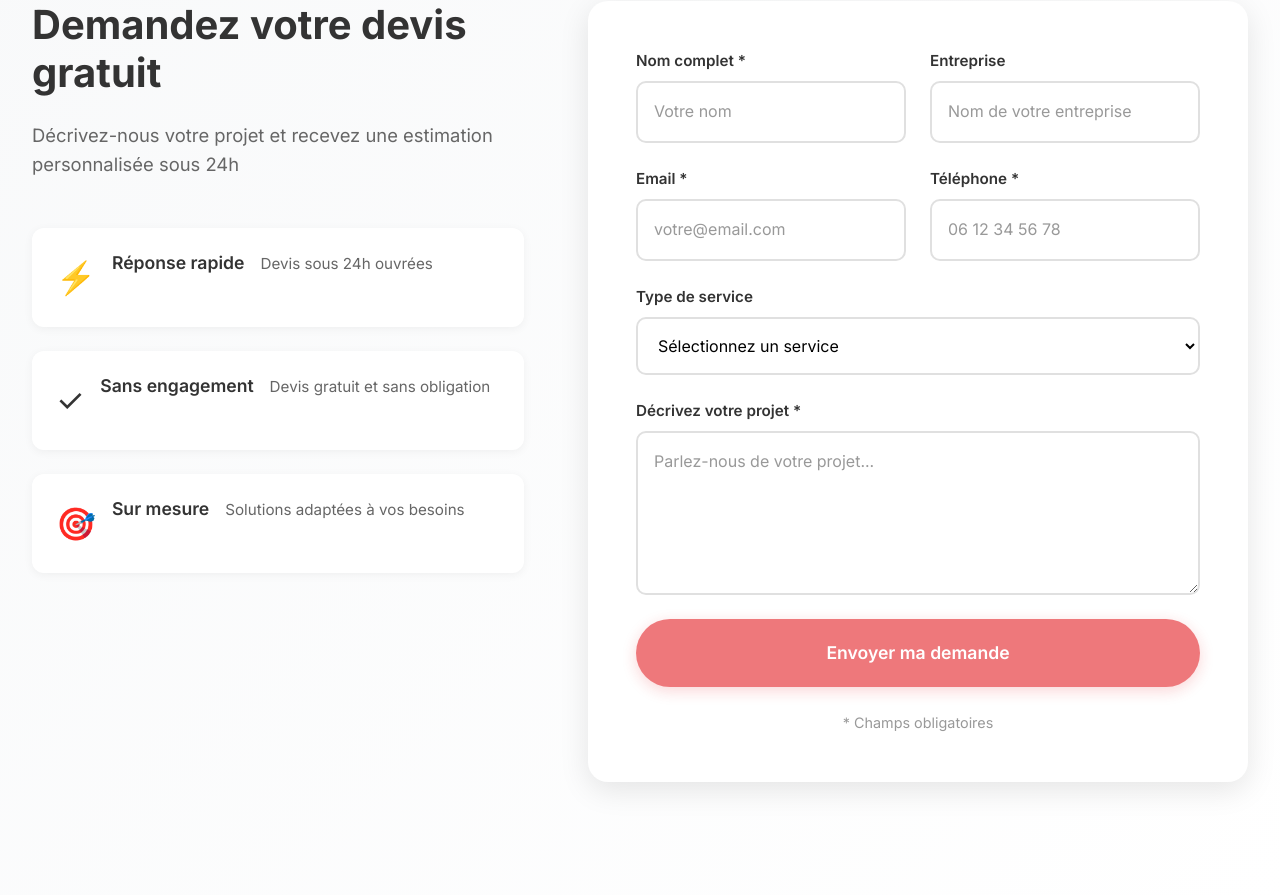
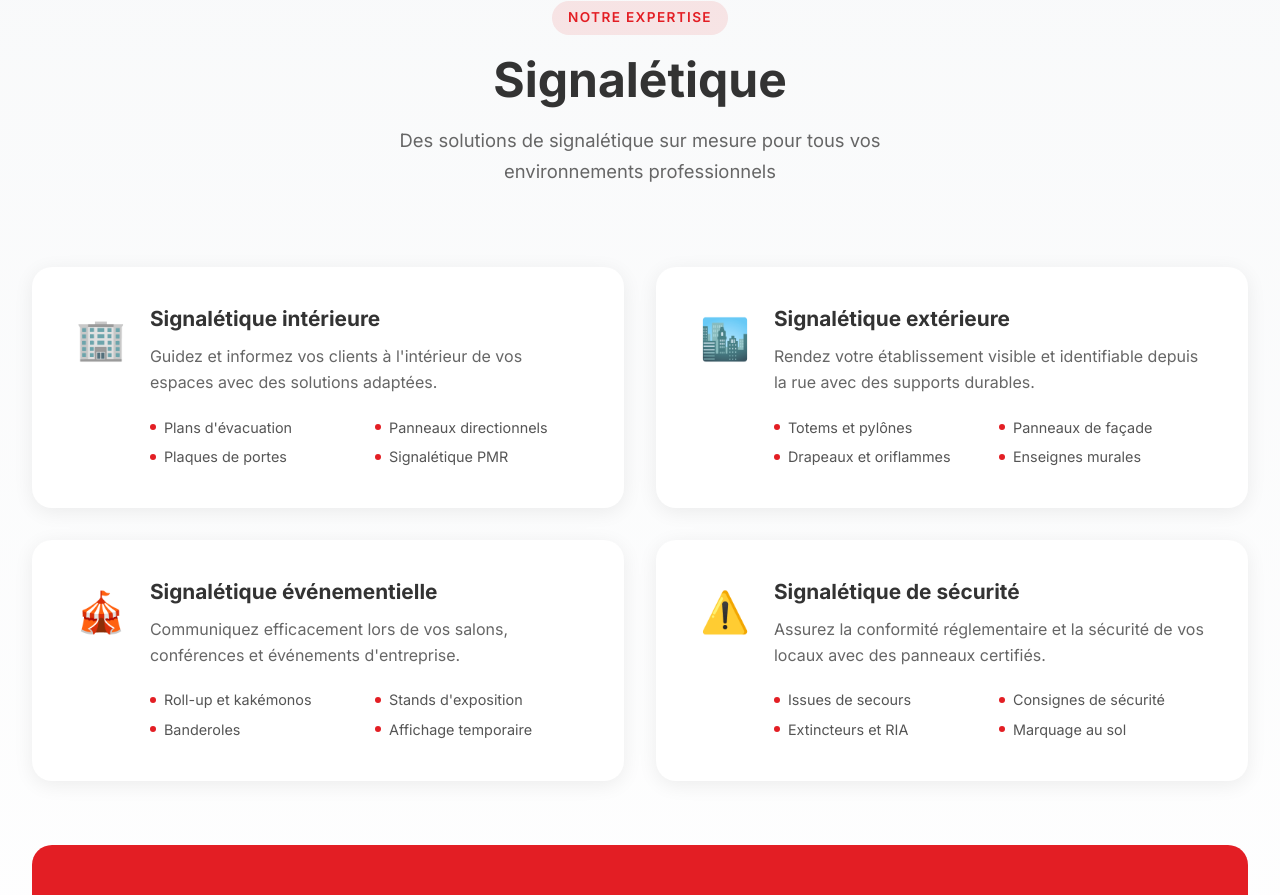
Before and after one commit to tiguemi/signaone, an Angular app: page / in a window 1280 px wide. Shown: the part 2020-2915 px from the top of the page. Built offline with nearby package versions, Linux system fonts and the light colour scheme.

Commit message:
Updated app.component.ts

```diff
--- a/src/app/app.component.html
+++ b/src/app/app.component.html
@@ -1,5 +1,6 @@
 <app-header></app-header>
 <app-hero></app-hero>
 <app-services></app-services>
+<app-signaletique></app-signaletique>
 <app-quote></app-quote>
 <app-contact></app-contact>
--- a/src/app/app.component.ts
+++ b/src/app/app.component.ts
@@ -4,6 +4,7 @@ import { HeroComponent } from './components/hero/hero.component';
 import { ServicesComponent } from './components/services/services.component';
 import { QuoteComponent } from './components/quote/quote.component';
 import { ContactComponent } from './components/contact/contact.component';
+import { SignaletiqueComponent } from './components/signaletique/signaletique.component';
 
 @Component({
   selector: 'app-root',
@@ -12,6 +13,7 @@ import { ContactComponent } from './components/contact/contact.component';
     HeaderComponent,
     HeroComponent,
     ServicesComponent,
+    SignaletiqueComponent,
     QuoteComponent,
     ContactComponent
   ],
--- /dev/null
+++ b/src/app/components/signaletique/signaletique.component.html
@@ -0,0 +1,33 @@
+<section id="signaletique" class="signaletique">
+  <div class="container">
+    <div class="section-header">
+      <span class="section-tag">Notre expertise</span>
+      <h2 class="section-title">Signalétique</h2>
+      <p class="section-subtitle">Des solutions de signalétique sur mesure pour tous vos environnements professionnels</p>
+    </div>
+
+    <div class="signaletique-grid">
+      <div class="signaletique-card" *ngFor="let item of items">
+        <div class="card-icon">{{ item.icon }}</div>
+        <div class="card-body">
+          <h3 class="card-title">{{ item.title }}</h3>
+          <p class="card-description">{{ item.description }}</p>
+          <ul class="card-details">
+            <li *ngFor="let detail of item.details">
+              <span class="bullet"></span>
+              {{ detail }}
+            </li>
+          </ul>
+        </div>
+      </div>
+    </div>
+
+    <div class="cta-banner">
+      <div class="cta-text">
+        <h3>Un projet de signalétique ?</h3>
+        <p>Nos experts vous accompagnent de la conception à la pose</p>
+      </div>
+      <a href="#devis" class="cta-btn">Demander un devis</a>
+    </div>
+  </div>
+</section>
--- /dev/null
+++ b/src/app/components/signaletique/signaletique.component.scss
@@ -0,0 +1,182 @@
+.signaletique {
+  padding: 8rem 0;
+  background: linear-gradient(180deg, #f8f9fa 0%, #ffffff 100%);
+}
+
+.container {
+  max-width: 1400px;
+  margin: 0 auto;
+  padding: 0 2rem;
+}
+
+.section-header {
+  text-align: center;
+  margin-bottom: 5rem;
+}
+
+.section-tag {
+  display: inline-block;
+  background: rgba(227, 30, 36, 0.1);
+  color: #E31E24;
+  font-size: 0.85rem;
+  font-weight: 600;
+  letter-spacing: 0.1em;
+  text-transform: uppercase;
+  padding: 0.4rem 1rem;
+  border-radius: 50px;
+  margin-bottom: 1rem;
+}
+
+.section-title {
+  font-size: 3rem;
+  font-weight: 700;
+  color: #333;
+  margin: 0 0 1rem;
+
+  @media (max-width: 768px) {
+    font-size: 2rem;
+  }
+}
+
+.section-subtitle {
+  font-size: 1.15rem;
+  color: #666;
+  margin: 0 auto;
+  max-width: 600px;
+  line-height: 1.7;
+}
+
+.signaletique-grid {
+  display: grid;
+  grid-template-columns: repeat(2, 1fr);
+  gap: 2rem;
+  margin-bottom: 4rem;
+
+  @media (max-width: 968px) {
+    grid-template-columns: 1fr;
+  }
+}
+
+.signaletique-card {
+  display: flex;
+  gap: 1.5rem;
+  padding: 2.5rem;
+  background: white;
+  border-radius: 20px;
+  box-shadow: 0 4px 20px rgba(0, 0, 0, 0.07);
+  border-left: 4px solid transparent;
+  transition: all 0.3s ease;
+
+  &:hover {
+    border-left-color: #E31E24;
+    transform: translateX(5px);
+    box-shadow: 0 8px 30px rgba(227, 30, 36, 0.1);
+
+    .card-icon {
+      transform: scale(1.15);
+    }
+  }
+}
+
+.card-icon {
+  font-size: 2.5rem;
+  flex-shrink: 0;
+  transition: transform 0.3s ease;
+  height: fit-content;
+}
+
+.card-body {
+  flex: 1;
+}
+
+.card-title {
+  font-size: 1.3rem;
+  font-weight: 700;
+  color: #333;
+  margin: 0 0 0.75rem;
+}
+
+.card-description {
+  font-size: 1rem;
+  color: #666;
+  line-height: 1.6;
+  margin: 0 0 1.25rem;
+}
+
+.card-details {
+  list-style: none;
+  padding: 0;
+  margin: 0;
+  display: grid;
+  grid-template-columns: 1fr 1fr;
+  gap: 0.4rem 1rem;
+
+  li {
+    display: flex;
+    align-items: center;
+    gap: 0.5rem;
+    font-size: 0.9rem;
+    color: #555;
+  }
+}
+
+.bullet {
+  display: inline-block;
+  width: 6px;
+  height: 6px;
+  border-radius: 50%;
+  background: #E31E24;
+  flex-shrink: 0;
+}
+
+.cta-banner {
+  display: flex;
+  align-items: center;
+  justify-content: space-between;
+  gap: 2rem;
+  background: #E31E24;
+  padding: 3rem 4rem;
+  border-radius: 20px;
+  flex-wrap: wrap;
+
+  @media (max-width: 768px) {
+    padding: 2rem;
+    flex-direction: column;
+    text-align: center;
+  }
+}
+
+.cta-text {
+  h3 {
+    font-size: 1.75rem;
+    font-weight: 700;
+    color: white;
+    margin: 0 0 0.5rem;
+  }
+
+  p {
+    font-size: 1.1rem;
+    color: rgba(255, 255, 255, 0.85);
+    margin: 0;
+  }
+}
+
+.cta-btn {
+  display: inline-block;
+  padding: 1rem 2.5rem;
+  background: white;
+  color: #E31E24;
+  font-size: 1rem;
+  font-weight: 700;
+  text-decoration: none;
+  border-radius: 50px;
+  transition: all 0.3s ease;
+  white-space: nowrap;
+  flex-shrink: 0;
+
+  &:hover {
+    background: #f0f0f0;
+    transform: translateY(-2px);
+    box-shadow: 0 6px 20px rgba(0, 0, 0, 0.15);
+  }
+}
--- /dev/null
+++ b/src/app/components/signaletique/signaletique.component.ts
@@ -0,0 +1,45 @@
+import { Component } from '@angular/core';
+import { CommonModule } from '@angular/common';
+
+interface SignaletiqueItem {
+  title: string;
+  description: string;
+  icon: string;
+  details: string[];
+}
+
+@Component({
+  selector: 'app-signaletique',
+  standalone: true,
+  imports: [CommonModule],
+  templateUrl: './signaletique.component.html',
+  styleUrls: ['./signaletique.component.scss']
+})
+export class SignaletiqueComponent {
+  items: SignaletiqueItem[] = [
+    {
+      title: 'Signalétique intérieure',
+      description: 'Guidez et informez vos clients à l\'intérieur de vos espaces avec des solutions adaptées.',
+      icon: '🏢',
+      details: ['Plans d\'évacuation', 'Panneaux directionnels', 'Plaques de portes', 'Signalétique PMR']
+    },
+    {
+      title: 'Signalétique extérieure',
+      description: 'Rendez votre établissement visible et identifiable depuis la rue avec des supports durables.',
+      icon: '🏙️',
+      details: ['Totems et pylônes', 'Panneaux de façade', 'Drapeaux et oriflammes', 'Enseignes murales']
+    },
+    {
+      title: 'Signalétique événementielle',
+      description: 'Communiquez efficacement lors de vos salons, conférences et événements d\'entreprise.',
+      icon: '🎪',
+      details: ['Roll-up et kakémonos', 'Stands d\'exposition', 'Banderoles', 'Affichage temporaire']
+    },
+    {
+      title: 'Signalétique de sécurité',
+      description: 'Assurez la conformité réglementaire et la sécurité de vos locaux avec des panneaux certifiés.',
+      icon: '⚠️',
+      details: ['Issues de secours', 'Consignes de sécurité', 'Extincteurs et RIA', 'Marquage au sol']
+    }
+  ];
+}
```
